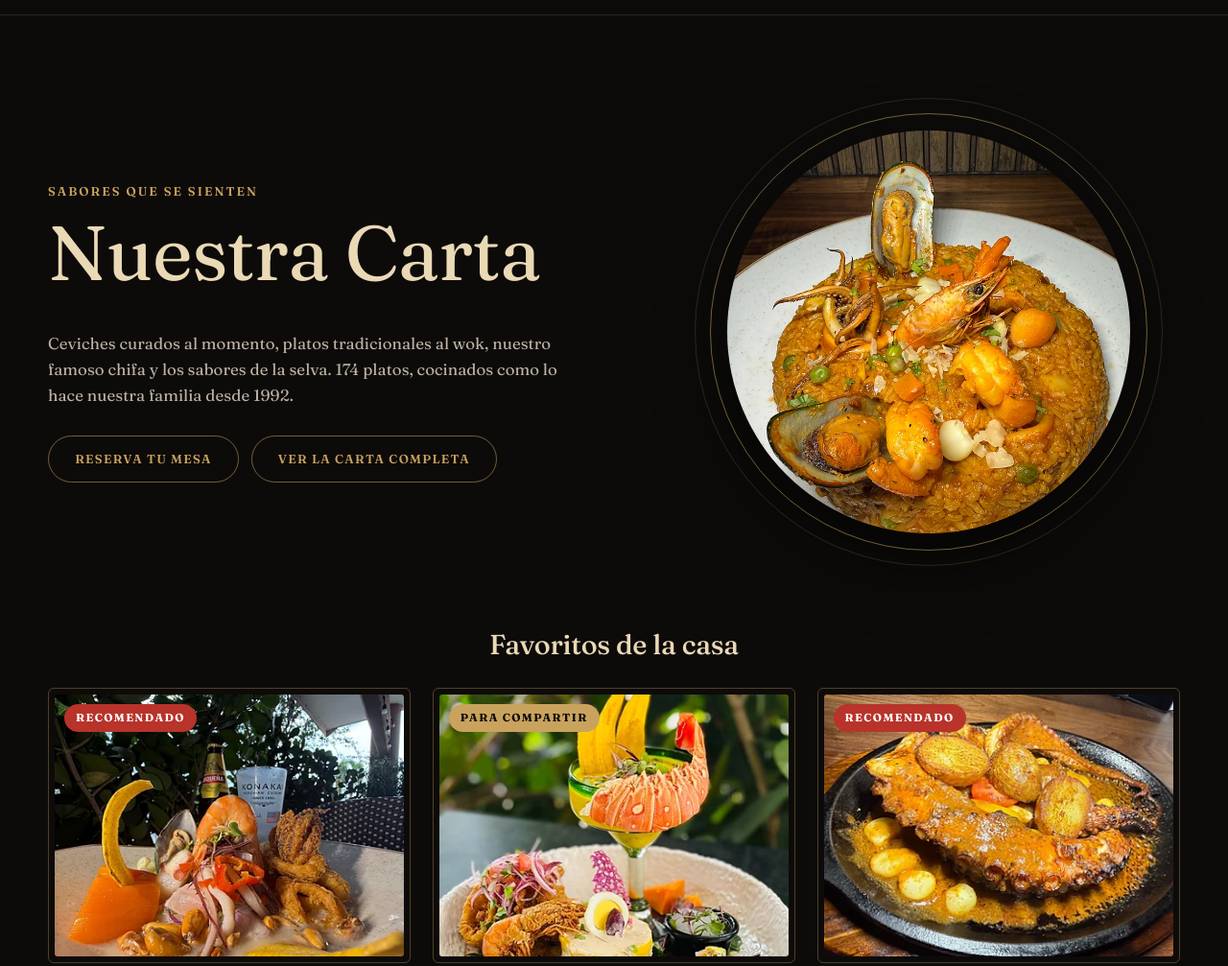
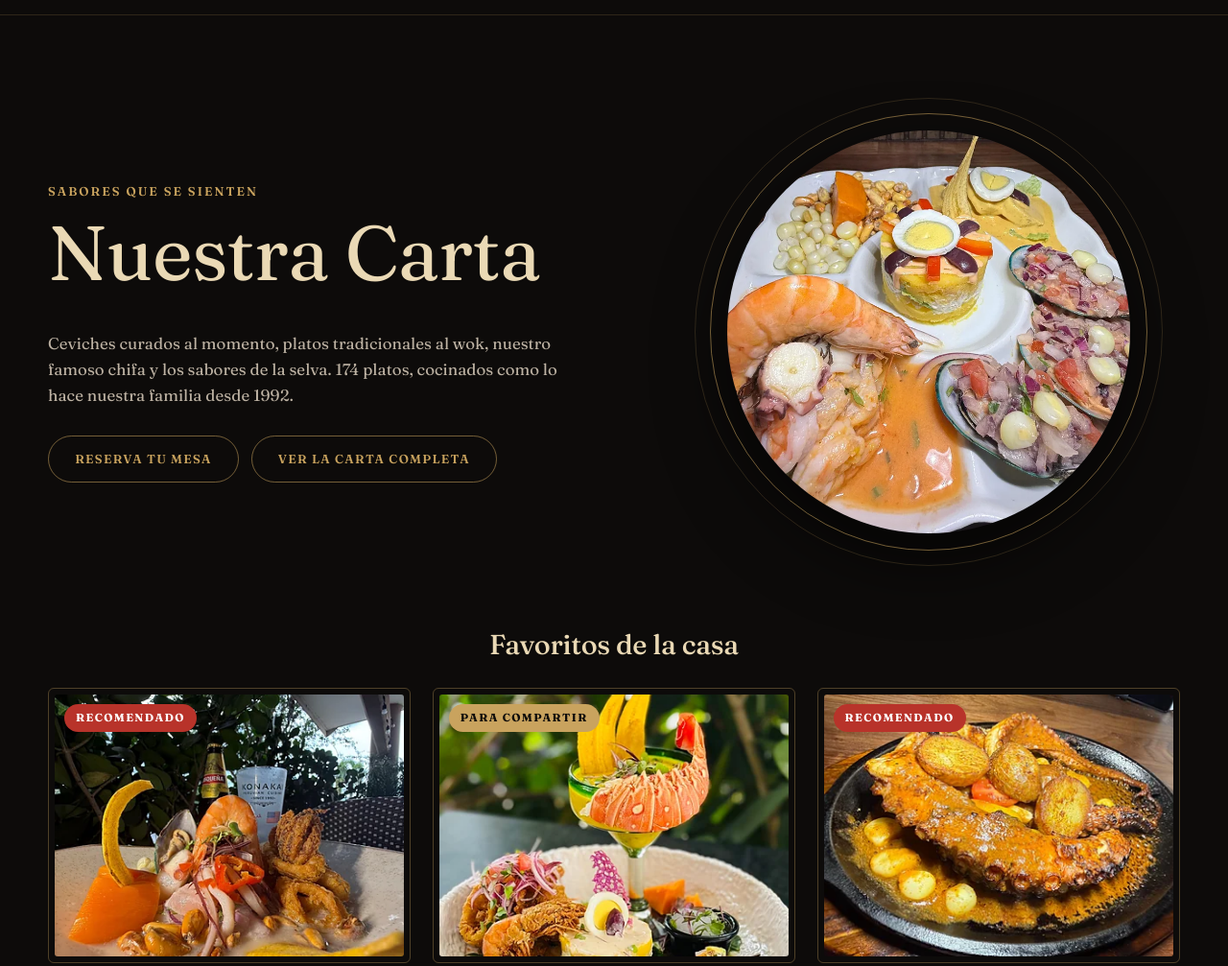
Before and after one commit to licgermancardenas-crypto/KANOKAI-WEB, a plain HTML site: page es/index.html in a window 1280 px wide. Shown: the part 860-1867 px from the top of the page at 96% size. Drawn offline with Linux system fonts and the light colour scheme.

Commit message:
Menu: reemplaza foto redonda de arroz con mariscos por piqueo frío
Co-Authored-By: Claude Opus 5.5 <noreply@anthropic.com>

```diff
--- a/es/index.html
+++ b/es/index.html
@@ -139,7 +139,7 @@
         </div>
       </div>
       <figure class="menu-orb">
-        <picture><source type="image/webp" srcset="/img/arroz-con-mariscos-400.webp?v=5 400w, /img/arroz-con-mariscos-800.webp?v=5 800w, /img/arroz-con-mariscos-1400.webp?v=5 1400w, /img/arroz-con-mariscos-2400.webp?v=5 2400w" sizes="(max-width: 860px) 80vw, 420px"><img src="/img/arroz-con-mariscos.jpg?v=5" alt="Arroz con mariscos" loading="lazy"></picture>
+        <picture><source type="image/webp" srcset="/img/piqueo-frio-orb-400.webp?v=5 400w, /img/piqueo-frio-orb-800.webp?v=5 800w, /img/piqueo-frio-orb-1400.webp?v=5 1400w, /img/piqueo-frio-orb-2400.webp?v=5 2400w" sizes="(max-width: 860px) 80vw, 420px"><img src="/img/piqueo-frio-orb.jpg?v=5" alt="Piqueo frío" loading="lazy"></picture>
       </figure>
     </div>
     <h3 class="fav-title" data-i18n="menu.favs">Favoritos de la casa</h3>
```
Also changed, not shown: index.html (+1 -1 lines), img/piqueo-frio-orb-1400.webp (added), img/piqueo-frio-orb-2400.webp (added), img/piqueo-frio-orb-400.webp (added), img/piqueo-frio-orb-800.webp (added), img/piqueo-frio-orb.jpg (added).
